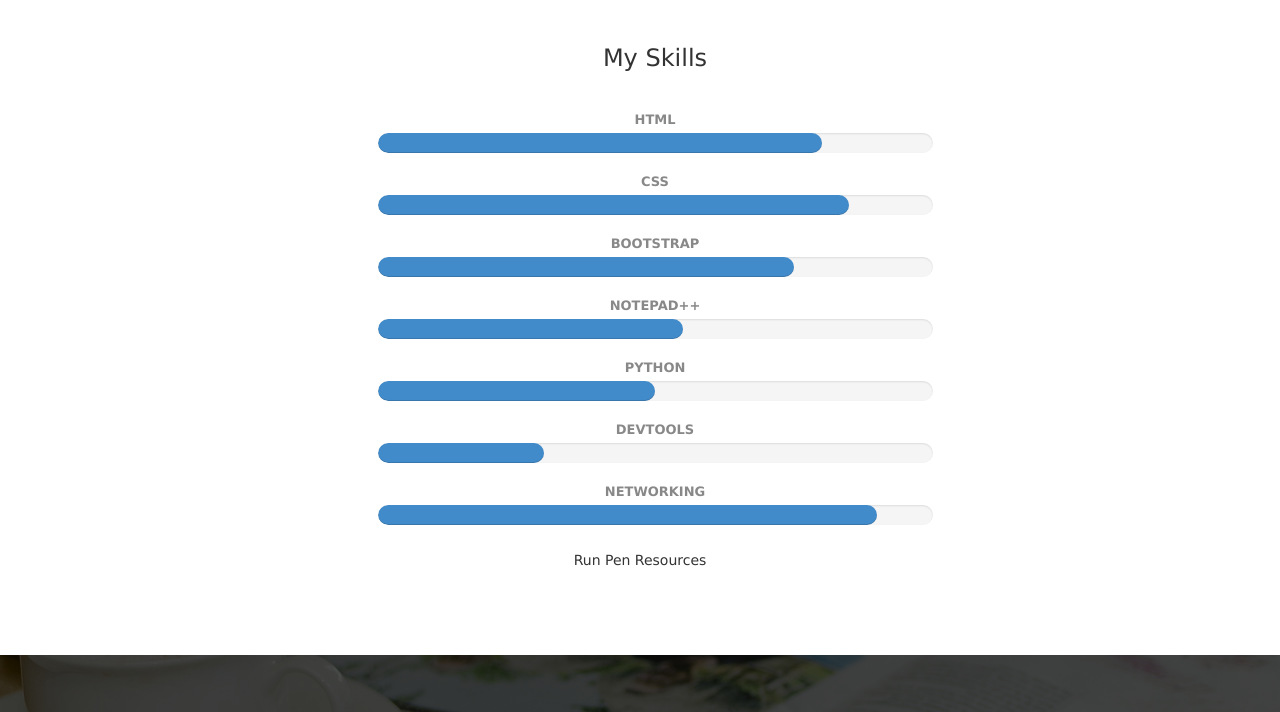
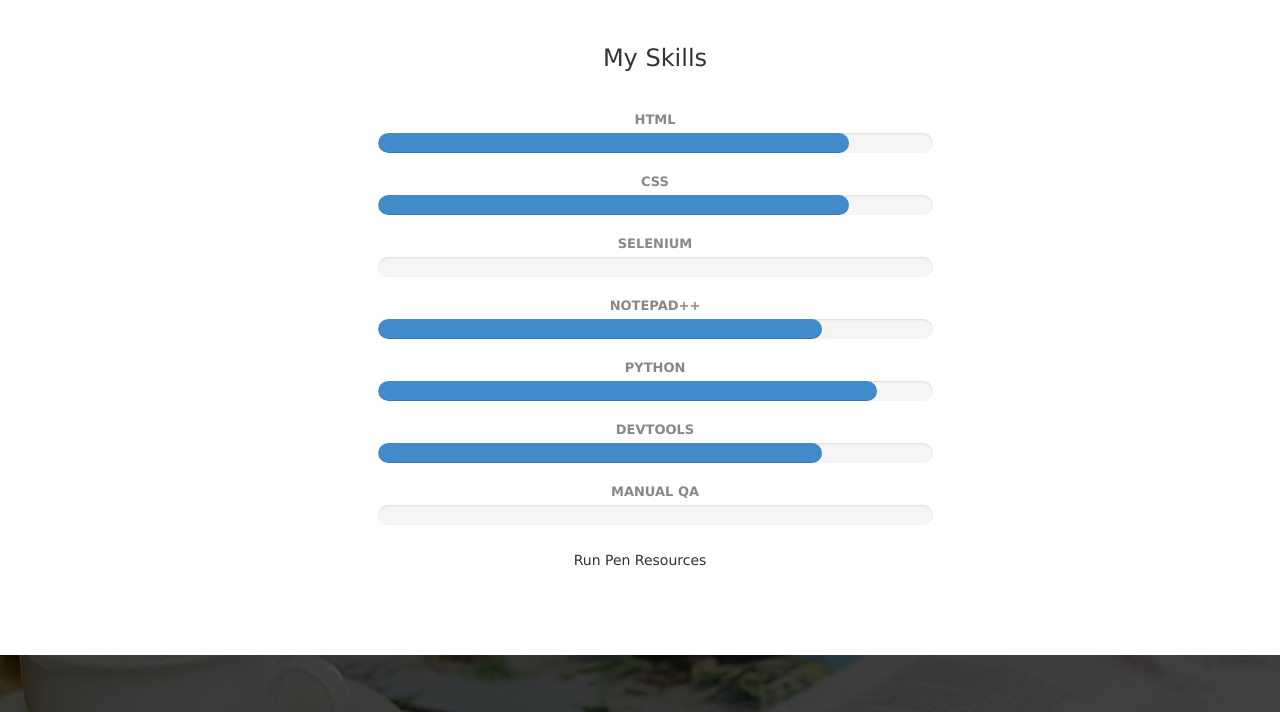
Before and after one commit to yw4551/my-website, a plain HTML site: page index.html in a window 1280 px wide. Shown: the part 1880-2592 px from the top of the page. Drawn offline with Linux system fonts and the light colour scheme.

Commit message:
Update index.html

```diff
--- a/index.html
+++ b/index.html
@@ -156,7 +156,7 @@
         <!-- Skill Bars -->
                 <span>html</span>
             <div class="progress skill-bar ">
-                <div class="progress-bar progress-bar-primary" role="progressbar" aria-valuenow="80" aria-valuemin="0" aria-valuemax="100">
+                <div class="progress-bar progress-bar-primary" role="progressbar" aria-valuenow="85" aria-valuemin="0" aria-valuemax="100">
 
                 </div>
             </div>
@@ -167,35 +167,35 @@
 
                 </div>
             </div>
-                <span>Bootstrap</span>
+                <span>selenium</span>
             <div class="progress skill-bar">
-                <div class="progress-bar progress-bar-primary" role="progressbar" aria-valuenow="75" aria-valuemin="0" aria-valuemax="100">
+                <div class="progress-bar progress-bar-primary" role="progressbar" aria-valuenow="0" aria-valuemin="0" aria-valuemax="100">
                 </div>
             </div>
 
                 <span>notepad++</span>
             <div class="progress skill-bar">
-                <div class="progress-bar progress-bar-primary" role="progressbar" aria-valuenow="55" aria-valuemin="0" aria-valuemax="100">
+                <div class="progress-bar progress-bar-primary" role="progressbar" aria-valuenow="80" aria-valuemin="0" aria-valuemax="100">
                 </div>
             </div>
 
                 <span>python</span>
             <div class="progress skill-bar">
-                <div class="progress-bar progress-bar-primary" role="progressbar" aria-valuenow="50" aria-valuemin="0" aria-valuemax="100">
+                <div class="progress-bar progress-bar-primary" role="progressbar" aria-valuenow="90" aria-valuemin="0" aria-valuemax="100">
 
                 </div>
             </div>
 
                 <span>DevTools</span>
             <div class="progress skill-bar">
-                <div class="progress-bar progress-bar-primary" role="progressbar" aria-valuenow="30" aria-valuemin="0" aria-valuemax="100">
+                <div class="progress-bar progress-bar-primary" role="progressbar" aria-valuenow="80" aria-valuemin="0" aria-valuemax="100">
 
                 </div>
             </div>
 
-                <span>networking</span>
+                <span>manual QA</span>
             <div class="progress skill-bar">
-                <div class="progress-bar progress-bar-primary" role="progressbar" aria-valuenow="90" aria-valuemin="0" aria-valuemax="100">
+                <div class="progress-bar progress-bar-primary" role="progressbar" aria-valuenow="0" aria-valuemin="0" aria-valuemax="100">
 
                 </div>
             </div>
```
